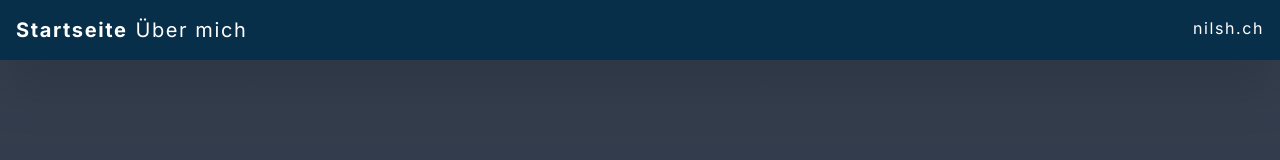
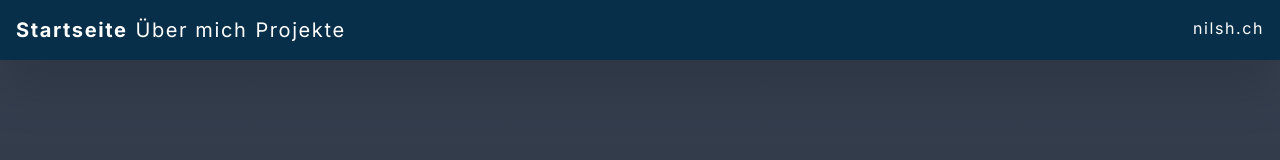
Before and after one commit to nilshindermann/nilsh.ch, a Next.js app: page / in a window 1280 px wide. Shown: the top 160 px of the page. Built offline with nearby package versions, Linux system fonts and the light colour scheme.

Commit message:
Navbar: planning dropdown menus

```diff
--- a/components/Navbar.tsx
+++ b/components/Navbar.tsx
@@ -8,6 +8,7 @@ import React, { ReactElement, useState } from 'react';
 interface LinkElement {
     href: string;
     title: string;
+    children?: LinkElement[];
 }
 
 const links: LinkElement[] = [
@@ -18,6 +19,20 @@ const links: LinkElement[] = [
     {
         title: 'Über mich',
         href: '/about',
+    },
+    {
+        title: 'Projekte',
+        href: '/projects',
+        children: [
+            {
+                title: "Covid Game",
+                href: "/projects/covid-game",
+            },
+            {
+                title: "Spielhöhle",
+                href: "/projects/spielhoehle",
+            },
+        ],
     },
 ];
 
```
